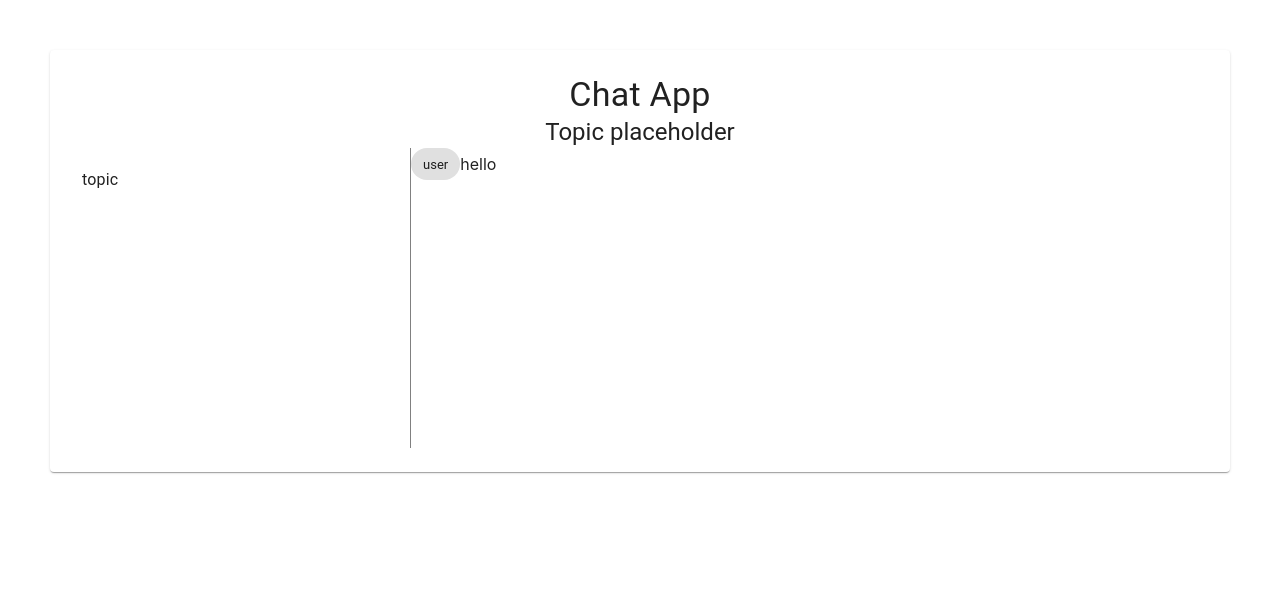
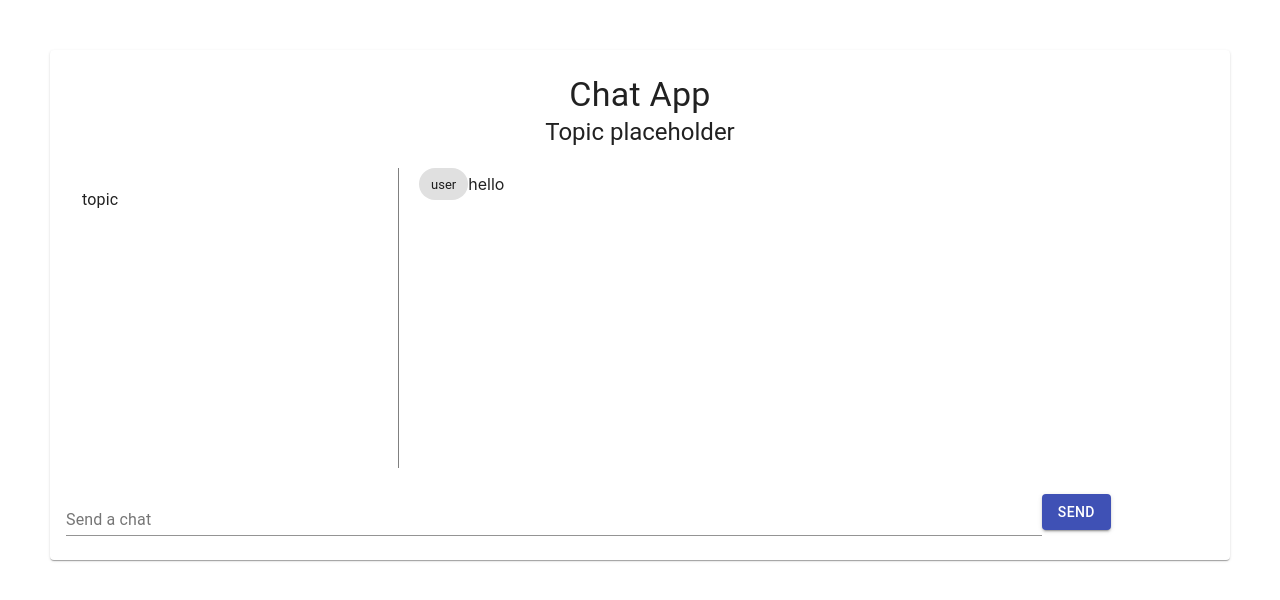
Before and after one commit to siccoo/those, a React (Create React App) app: page / in a window 1280 px wide. Shown: the top 600 px of the page. Built offline with nearby package versions, Linux system fonts and the light colour scheme.

Commit message:
set the reducer component

```diff
--- a/src/components/dashboard/Dashboard.jsx
+++ b/src/components/dashboard/Dashboard.jsx
@@ -1,4 +1,4 @@
-import React from "react";
+import React, { useState } from "react";
 import { makeStyles } from "@material-ui/core/styles";
 import Paper from "@material-ui/core/Paper";
 import Typography from "@material-ui/core/Typography";
@@ -6,6 +6,8 @@ import List from "@material-ui/core/List";
 import ListItem from "@material-ui/core/ListItem";
 import ListItemText from "@material-ui/core/ListItemText";
 import Chip from "@material-ui/core/Chip";
+import Button from "@material-ui/core/Button";
+import TextField from "@material-ui/core/TextField";
 
 const useStyles = makeStyles((theme) => ({
   root: {
@@ -24,6 +26,7 @@ const useStyles = makeStyles((theme) => ({
   chatWindow: {
     width: "70%",
     height: "300px",
+    padding: "20px",
   },
   chatBox: {
     width: "85%",
@@ -35,6 +38,8 @@ const useStyles = makeStyles((theme) => ({
 
 const Dashboard = () => {
   const classes = useStyles();
+  const [textValue, changeTextValue] = useState("");
+
   return (
     <div>
       <Paper className={classes.root}>
@@ -63,7 +68,17 @@ const Dashboard = () => {
             ))}
           </div>
         </div>
-        <div className={classes.flex}></div>
+        <div className={classes.flex}>
+          <TextField
+            label="Send a chat"
+            className={classes.chatBox}
+            value={textValue}
+            onChange={(e) => changeTextValue(e.target.value)}
+          />
+          <Button variant="contained" color="primary">
+            Send
+          </Button>
+        </div>
       </Paper>
     </div>
   );
```
Also changed, not shown: src/reducer/Store.js (added, +42 -0 lines).
